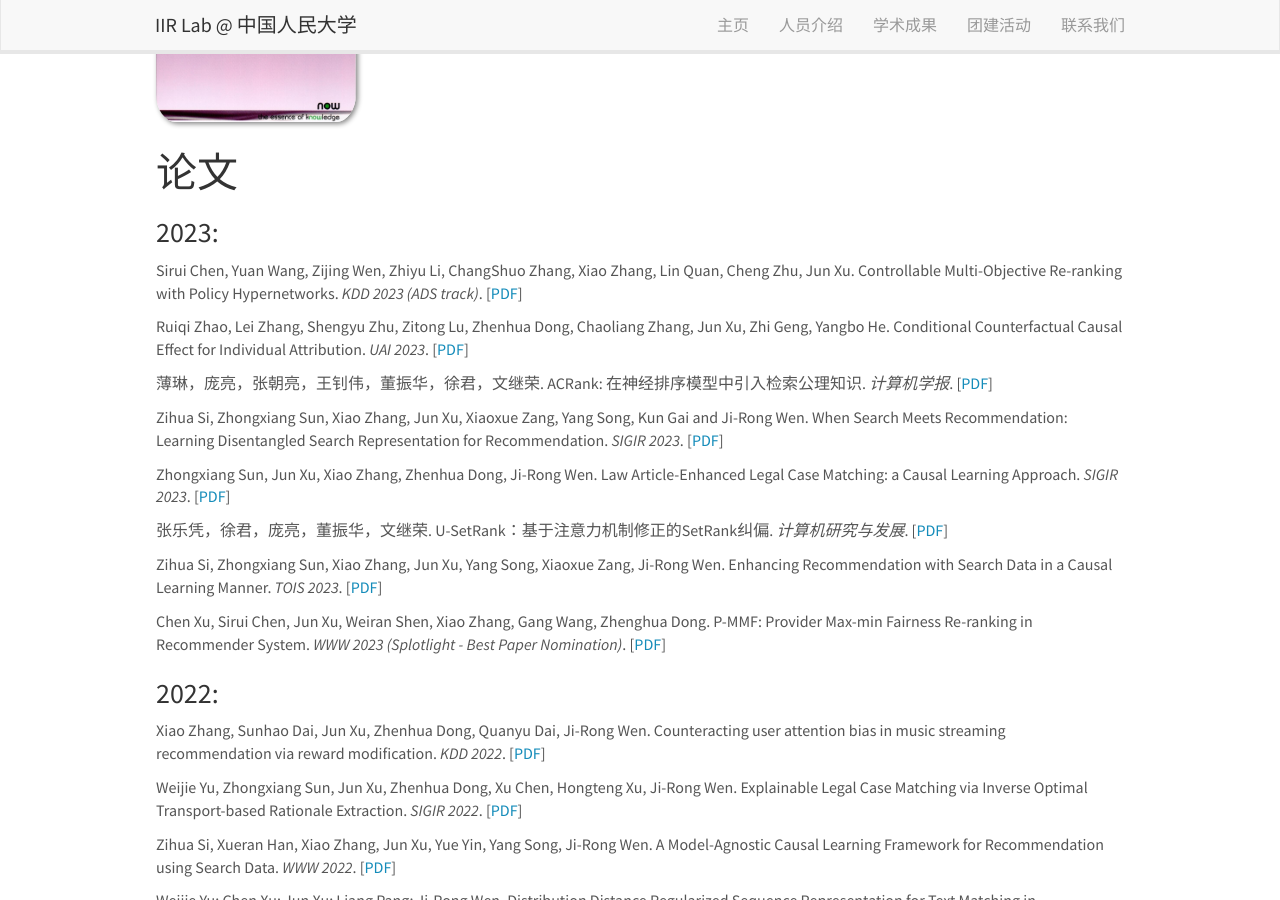
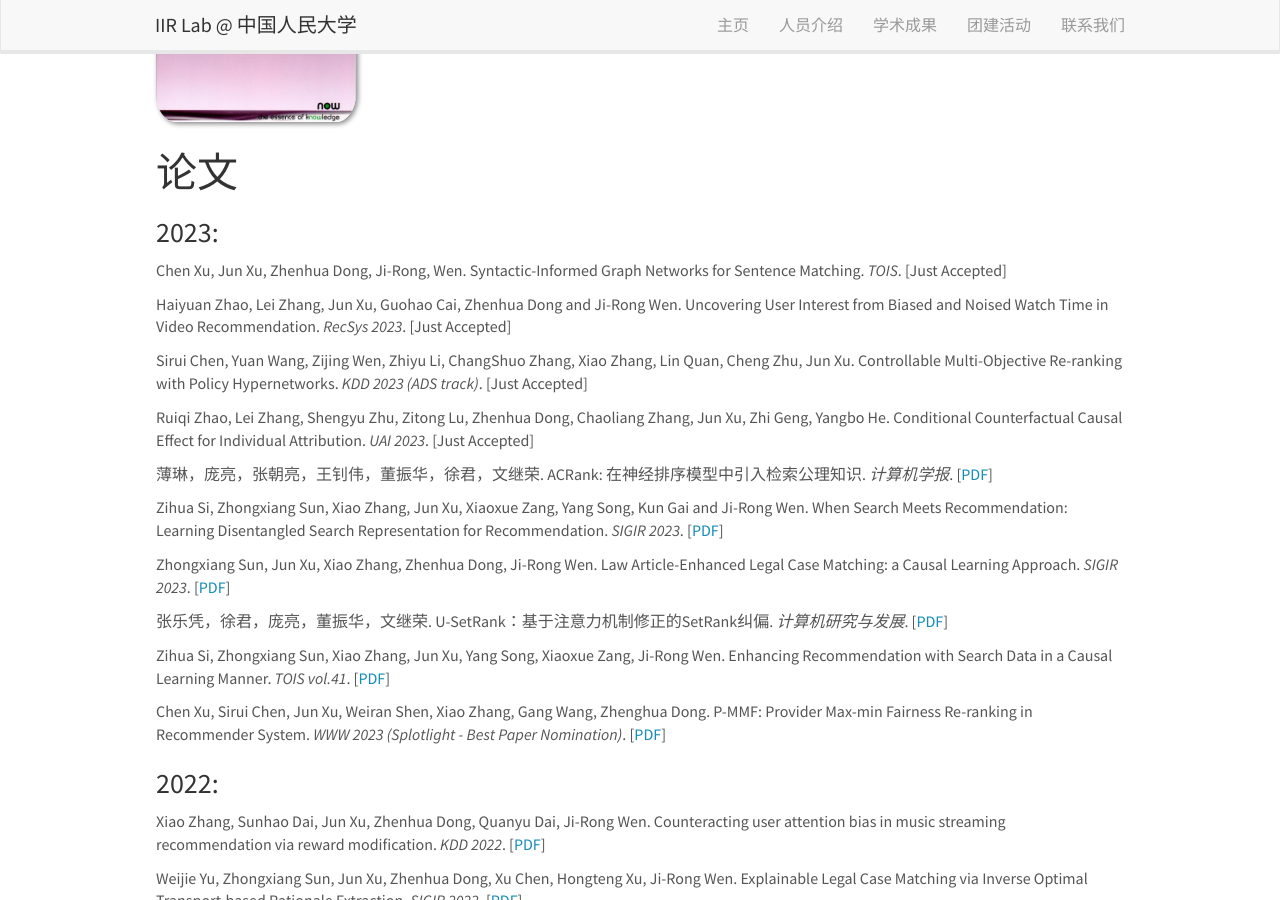
Before and after one commit to RUC-IIR-Lab/RUC-IIR-Lab.github.io, a Jekyll site: the page built from _pages/publications.md, in a window 1280 px wide and 900 px high, scrolled down 722 px. Built offline with Jekyll 4.4.1, drawn with Linux system fonts in a browser that asks for light colours; nearby versions of some CDN libraries.

Commit message:
update recent publications

```diff
--- a/_data/publist_2023.yml
+++ b/_data/publist_2023.yml
@@ -1,17 +1,27 @@
+- title: "Syntactic-Informed Graph Networks for Sentence Matching"
+  authors:  Chen Xu, Jun Xu, Zhenhua Dong, Ji-Rong, Wen
+  book: TOIS
+  url: pad
+
+- title: "Uncovering User Interest from Biased and Noised Watch Time in Video Recommendation"
+  authors:  Haiyuan Zhao, Lei Zhang, Jun Xu, Guohao Cai, Zhenhua Dong and Ji-Rong Wen
+  book: RecSys 2023
+  url: pad
+
 - title: "Controllable Multi-Objective Re-ranking with Policy Hypernetworks"
   authors:  Sirui Chen, Yuan Wang, Zijing Wen, Zhiyu Li, ChangShuo Zhang, Xiao Zhang, Lin Quan, Cheng Zhu, Jun Xu
   book: KDD 2023 (ADS track)
-  url:
+  url: pad
 
 - title: "Conditional Counterfactual Causal Effect for Individual Attribution"
   authors: Ruiqi Zhao, Lei Zhang, Shengyu Zhu, Zitong Lu, Zhenhua Dong, Chaoliang Zhang, Jun Xu, Zhi Geng, Yangbo He
   book: UAI 2023
-  url:
+  url: pad
 
 - title: "ACRank: 在神经排序模型中引入检索公理知识"
   authors:  薄琳，庞亮，张朝亮，王钊伟，董振华，徐君，文继荣
   book: 计算机学报
-  url:
+  url: https://kns.cnki.net/KCMS/detail/detail.aspx?dbcode=CAPJ&dbname=CAPJLAST&filename=JSJX20230424001
 
 - title: "When Search Meets Recommendation: Learning Disentangled Search Representation for Recommendation"
   authors: Zihua Si, Zhongxiang Sun, Xiao Zhang, Jun Xu, Xiaoxue Zang, Yang Song, Kun Gai and Ji-Rong Wen
@@ -30,7 +40,7 @@
 
 - title: "Enhancing Recommendation with Search Data in a Causal Learning Manner"
   authors: Zihua Si, Zhongxiang Sun, Xiao Zhang, Jun Xu, Yang Song, Xiaoxue Zang, Ji-Rong Wen
-  book: TOIS 2023
+  book: TOIS vol.41
   url:  https://dl.acm.org/doi/abs/10.1145/3582425
 
 - title: "P-MMF: Provider Max-min Fairness Re-ranking in Recommender System"
--- a/_pages/publications.md
+++ b/_pages/publications.md
@@ -27,8 +27,8 @@ Jun Xu, Xiangnan He and Hang Li. "**Deep Learning for Matching in Search and Rec
 
 {% for publi in site.data.publist_2023 %}
 
-  {{ publi.authors }}. {{ publi.title }}. <em>{{ publi.book }}</em>.
-  [<a href="{{ publi.url }}">PDF</a>]
+  {{ publi.authors }}. {{ publi.title }}. <em>{{ publi.book }}</em>.{% if publi.url != 'pad' %} [<a href="{{ publi.url }}">PDF</a>] {% endif %} {% if publi.url == 'pad' %}[Just Accepted] {% endif %}
+
 
 {% endfor %}
 
```
Also changed, not shown: _data/news.yml (+10 -1 lines).
